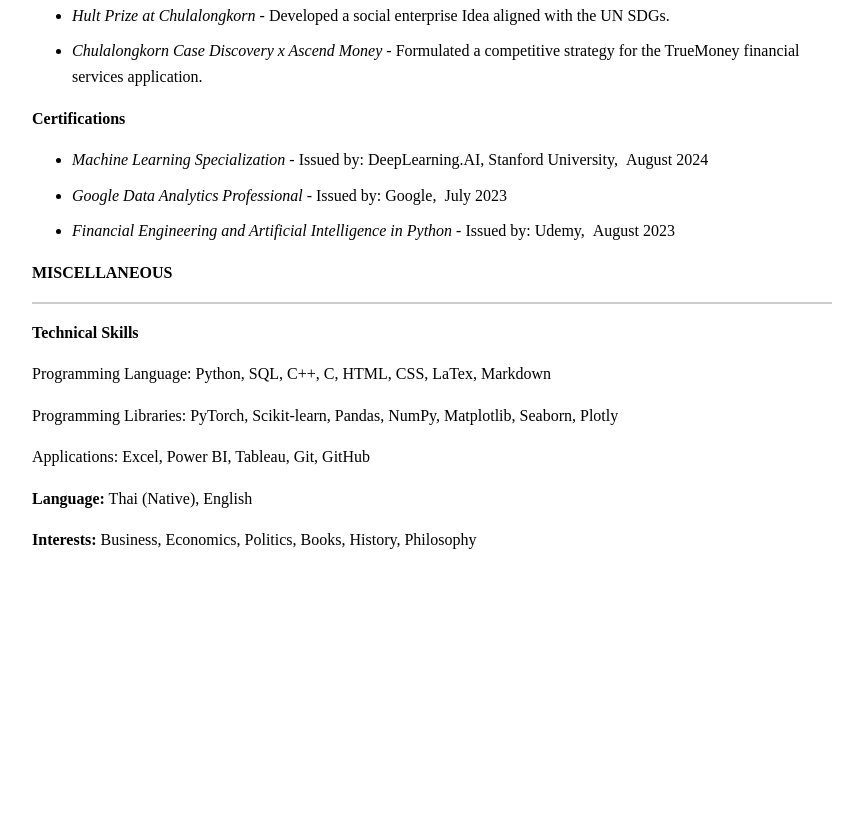
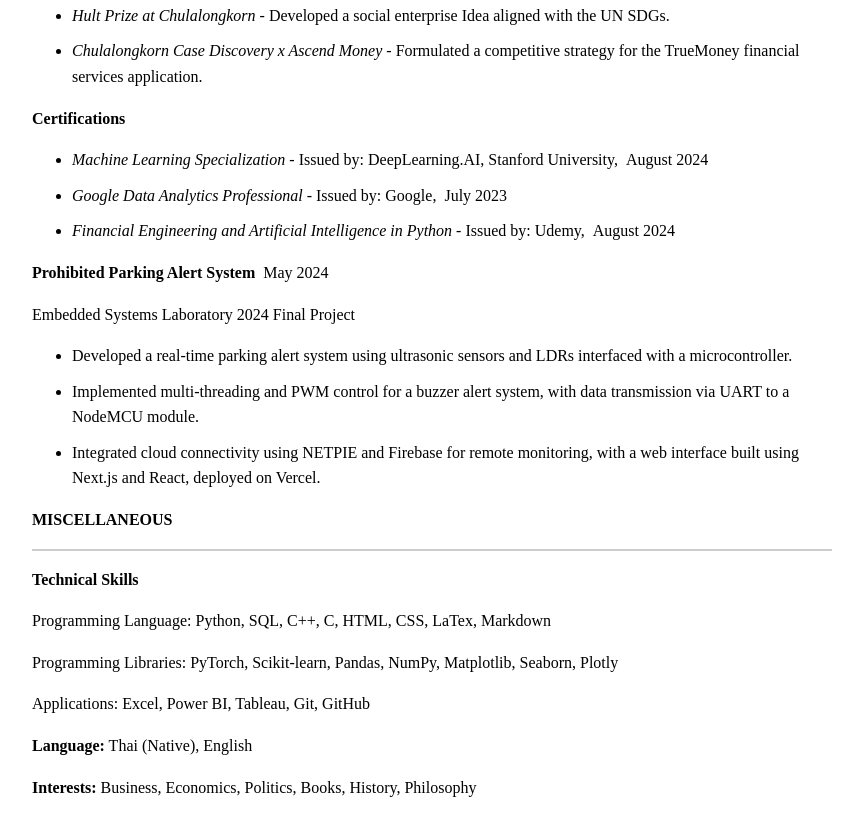
Before and after one commit to pupipatsk/Resume, a plain HTML site: page index.html in a window 1280 px wide. Shown: the part 1595-2431 px from the top of the page, without its empty margins (208-1071 px from the left). Before the commit the page ends 2184 px from the top, so only its background shows below. Drawn offline with Linux system fonts and the light colour scheme; a web font is replaced by a local one.

Commit message:
Prohibited Parking Alert System

```diff
--- a/index.html
+++ b/index.html
@@ -98,8 +98,17 @@
         <ul>
             <li><i>Machine Learning Specialization</i> - Issued by: DeepLearning.AI, Stanford University,&nbsp;&nbsp;August 2024</li>
             <li><i>Google Data Analytics Professional</i> - Issued by: Google,&nbsp;&nbsp;July 2023</li>
-            <li><i>Financial Engineering and Artificial Intelligence in Python</i> - Issued by: Udemy,&nbsp;&nbsp;August 2023</li>
+            <li><i>Financial Engineering and Artificial Intelligence in Python</i> - Issued by: Udemy,&nbsp;&nbsp;August 2024</li>
         </ul>
+
+        <p><strong>Prohibited Parking Alert System</strong>&nbsp;&nbsp;May 2024</p>
+        <p>Embedded Systems Laboratory 2024 Final Project</p>
+        <ul>
+            <li>Developed a real-time parking alert system using ultrasonic sensors and LDRs interfaced with a microcontroller.</li>
+            <li>Implemented multi-threading and PWM control for a buzzer alert system, with data transmission via UART to a NodeMCU module.</li>
+            <li>Integrated cloud connectivity using NETPIE and Firebase for remote monitoring, with a web interface built using Next.js and React, deployed on Vercel.</li>
+        </ul>
+
 
         <!-- Miscellaneous Section -->
         <p><strong>MISCELLANEOUS</strong></p>
```
